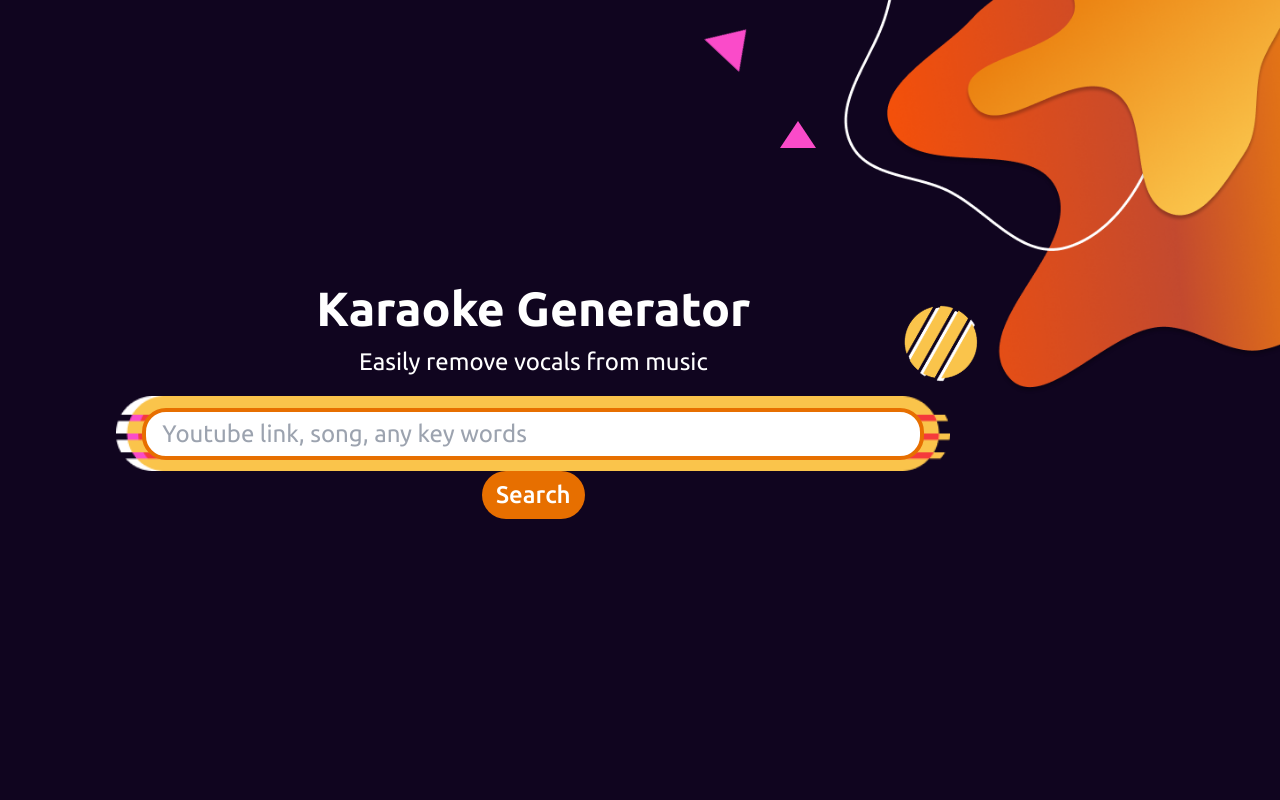
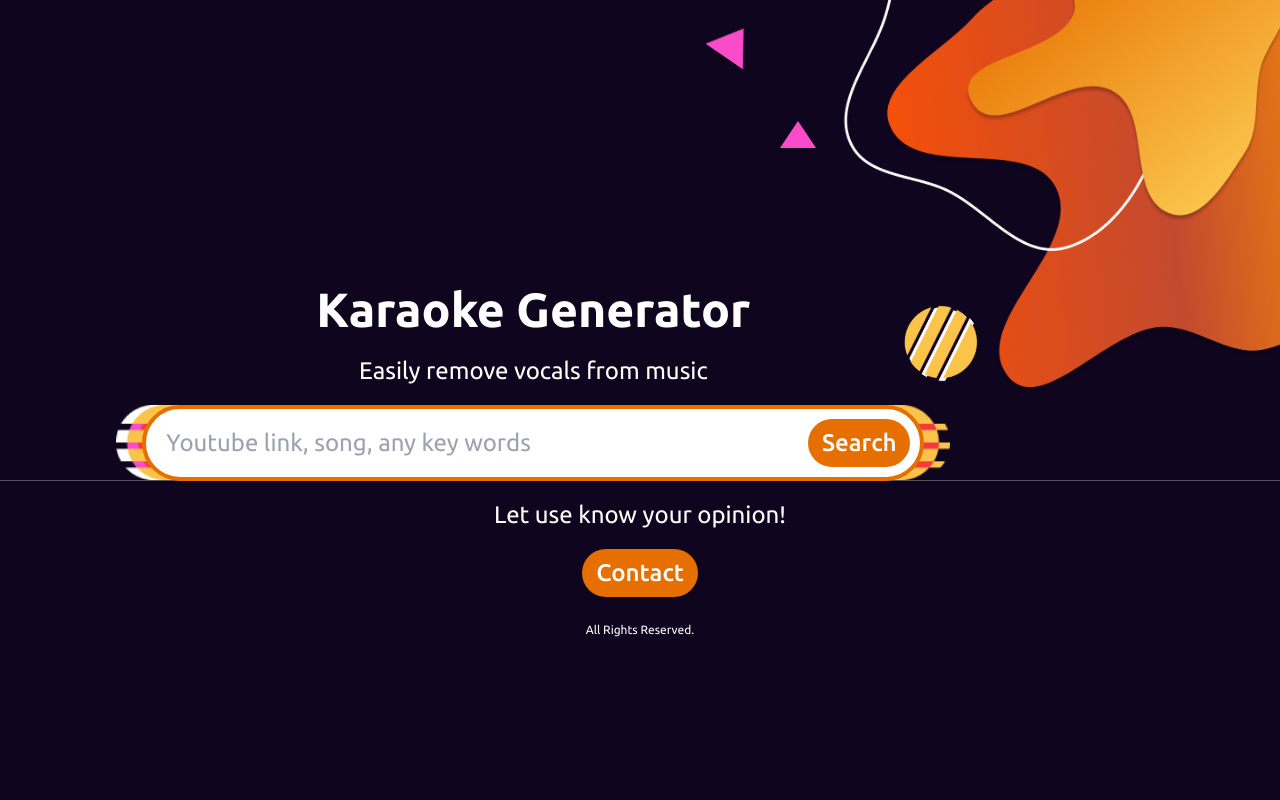
Before and after one commit to ceize123/karaoke-generator, a React (Create React App) app: page / in a window 1280 px wide. Shown: the top 800 px of the page. Built offline with nearby package versions, Linux system fonts and the light colour scheme.

Commit message:
2/28 working on result section

```diff
--- /dev/null
+++ b/src/components/BG-Pattern.js
@@ -0,0 +1,21 @@
+import pattern from '../img/bg-pattern.png'
+import orbit from '../img/orbit.png'
+
+export default function BGPattern() {
+  return (
+    <div className='absolute top-0 right-0 w-[45vw] max-w-xl 3xl:max-w-3xl'>
+      <div className='relative flex justify-end'>
+        <div className='w-4/5'>
+          <img className='w-full h-auto' src={pattern} alt='pattern' />
+        </div>
+        <div className='triangle text-pink absolute top-5 left-0'></div>
+        <div className='triangle triangle2 text-pink absolute top-28 left-[5vw] 3xl:hidden sm:block hidden'></div>
+        <img
+          className='w-[7vw] 3xl:max-w-[200px] max-w-[100px] orbit absolute bottom-2 left-[15vw] 2xl:left-56'
+          src={orbit}
+          alt='orbit'
+        />
+      </div>
+    </div>
+  )
+}
--- a/src/components/Search-Sec.js
+++ b/src/components/Search-Sec.js
@@ -7,23 +7,26 @@ export function SearchSec({ res, onHandleChange }) {
       {res.map((item, idx) => {
         const { title, thumbnail } = item
         return (
-          <div key={idx} className='p-3 bg-slate-500 text-center'>
-            <div className='relative tooltip text-left'>
-              <h2 className='h-14'>
-                {title.substring(0, 50)}
-                {title.length > 50 && '...'}
-              </h2>
-              <span className='tooltip-text absolute p-1 rounded-md bg-black text-white text-sm'>
-                {title}
-              </span>
-            </div>
+          <div
+            key={idx}
+            className='p-3 bg-secondary rounded-lg text-center relative'
+          >
             <div
-              className='overflow-hidden img-container mb-3'
+              className='overflow-hidden img-container'
               style={{
                 background: `url(${thumbnail})
 							no-repeat center center / contain `,
               }}
             ></div>
+            <div className='tooltip text-left'>
+              <h3 className='h-14'>
+                {title.substring(0, 50)}
+                {title.length > 50 && '...'}
+              </h3>
+              <span className='tooltip-text absolute top-2 p-1 rounded-md bg-black text-white text-sm'>
+                {title}
+              </span>
+            </div>
             {/* https://stackoverflow.com/questions/72212466/react-changed-state-in-child-component-how-to-see-the-change-in-parent-compone */}
             <Button content={item} onHandleChange={onHandleChange} />
           </div>
--- a/src/pages/Home.js
+++ b/src/pages/Home.js
@@ -3,9 +3,8 @@ import '../style/style.css'
 import MusicDataService from '../services/music.service'
 import { SearchSec, SearchSecSingle } from '../components/Search-Sec'
 import { v4 as uuidv4 } from 'uuid'
-import pattern from '../img/bg-pattern.png'
-import orbit from '../img/orbit.png'
 import bgBar from '../img/bg-input-bar.png'
+import BGPattern from '../components/BG-Pattern'
 
 function isValidHttpURL(string) {
   let url
@@ -109,22 +108,9 @@ function Home() {
 
   return (
     <div className='container max-w-7xl mx-auto'>
-      <div className='absolute top-0 right-0 w-[45vw] max-w-xl 3xl:max-w-3xl'>
-        <div className='relative flex justify-end'>
-          <div className='w-4/5'>
-            <img className='w-full h-auto' src={pattern} alt='pattern' />
-          </div>
-          <div className='triangle text-pink absolute top-5 left-0'></div>
-          <div className='triangle triangle2 text-pink absolute top-28 left-[5vw] 3xl:hidden sm:block hidden'></div>
-          <img
-            className='w-[7vw] 3xl:max-w-[200px] max-w-[100px] orbit absolute bottom-2 left-[15vw] 2xl:left-56'
-            src={orbit}
-            alt='orbit'
-          />
-        </div>
-      </div>
+      <BGPattern />
       <main>
-        <section className='w-full h-screen relative grid sm:grid-cols-12 3xl:grid-cols-1 items-center'>
+        <section className='w-full h-[60vh] md:max-h-[500px] max-h-[350px] relative grid sm:grid-cols-12 3xl:grid-cols-1 items-end'>
           <form
             onSubmit={handleSubmit}
             className='text-center sm:col-span-8 3xl:col-span-1 sm:col-start-2 mx-1.5 sm:mx-0'
@@ -138,18 +124,29 @@ function Home() {
                   background: `url(${bgBar}) no-repeat center center / contain`,
                 }}
               >
+                <div className='relative 3xl:w-3/5 sm:w-11/12 w-[320px]'>
                   <input
-                  className='border-4 border-primary py-1 px-4 3xl:w-3/5 sm:w-11/12 w-[320px] rounded-3xl'
+                    className='border-4 border-primary lg:py-4 py-2 px-5 w-full rounded-[40px]'
                     type='text'
                     id='music'
                     name='music'
                     placeholder='Youtube link, song, any key words'
                   />
+                  <button
+                    className='bg-primary absolute right-3.5 top-1/2 -translate-y-1/2 hidden sm:block'
+                    type='submit'
+                  >
+                    Search
+                  </button>
                 </div>
               </div>
-            <button className='bg-primary' type='submit'>
+              <button
+                className='bg-primary sm:hidden inline text-center mt-3'
+                type='submit'
+              >
                 Search
               </button>
+            </div>
           </form>
         </section>
         {searchRes.length > 0 && (
--- a/src/style/style.css
+++ b/src/style/style.css
@@ -12,7 +12,6 @@ body {
 
 h1 {
   font-size: 48px;
-  line-height: 55px;
   font-weight: bold;
 }
 
@@ -21,6 +20,7 @@ h2 {
   font-weight: 500;
 }
 
+h3,
 p,
 input,
 button {
@@ -87,7 +87,7 @@ button {
     transform: scale(0.6) rotate(360deg);
   }
 }
-@media only screen and (max-width: 991px) {
+@media only screen and (max-width: 1023px) {
   h1 {
     font-size: 32px;
   }
@@ -96,7 +96,8 @@ button {
     font-size: 24px;
   }
 
-  p,
+  h3,
+p,
 input,
 button {
     font-size: 16px;
--- a/src/style/style.scss
+++ b/src/style/style.scss
@@ -14,7 +14,6 @@ body {
 
 h1 {
   font-size: 48px;
-  line-height: 55px;
   font-weight: bold;
 }
 
@@ -23,6 +22,7 @@ h2 {
   font-weight: 500;
 }
 
+h3,
 p,
 input,
 button {
@@ -91,7 +91,7 @@ button {
   }
 }
 
-@media only screen and (max-width: 991px) {
+@media only screen and (max-width: 1023px) {
   h1 {
     font-size: 32px;
   }
@@ -100,6 +100,7 @@ button {
     font-size: 24px;
   }
 
+  h3,
   p,
   input,
   button {
--- a/tailwind.config.js
+++ b/tailwind.config.js
@@ -6,6 +6,7 @@ module.exports = {
     extend: {
       colors: {
         primary: '#E76F00',
+        secondary: '#57476C',
         pink: '#FA4BC9',
       },
       screens: {
```
Also changed, not shown: 1 other file (tests, documents, lock files or other folders). Lines whose indentation alone changed are shown as unchanged.
